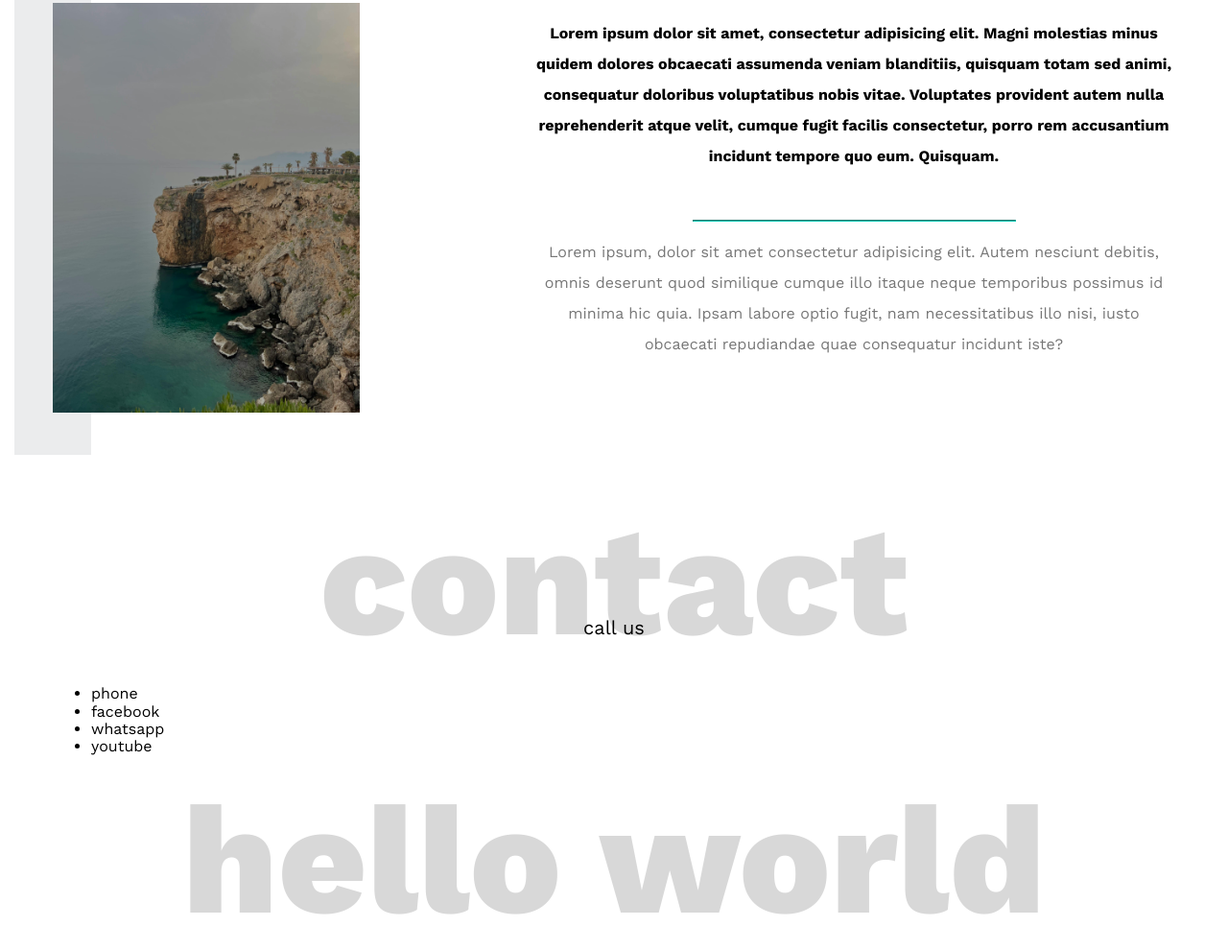
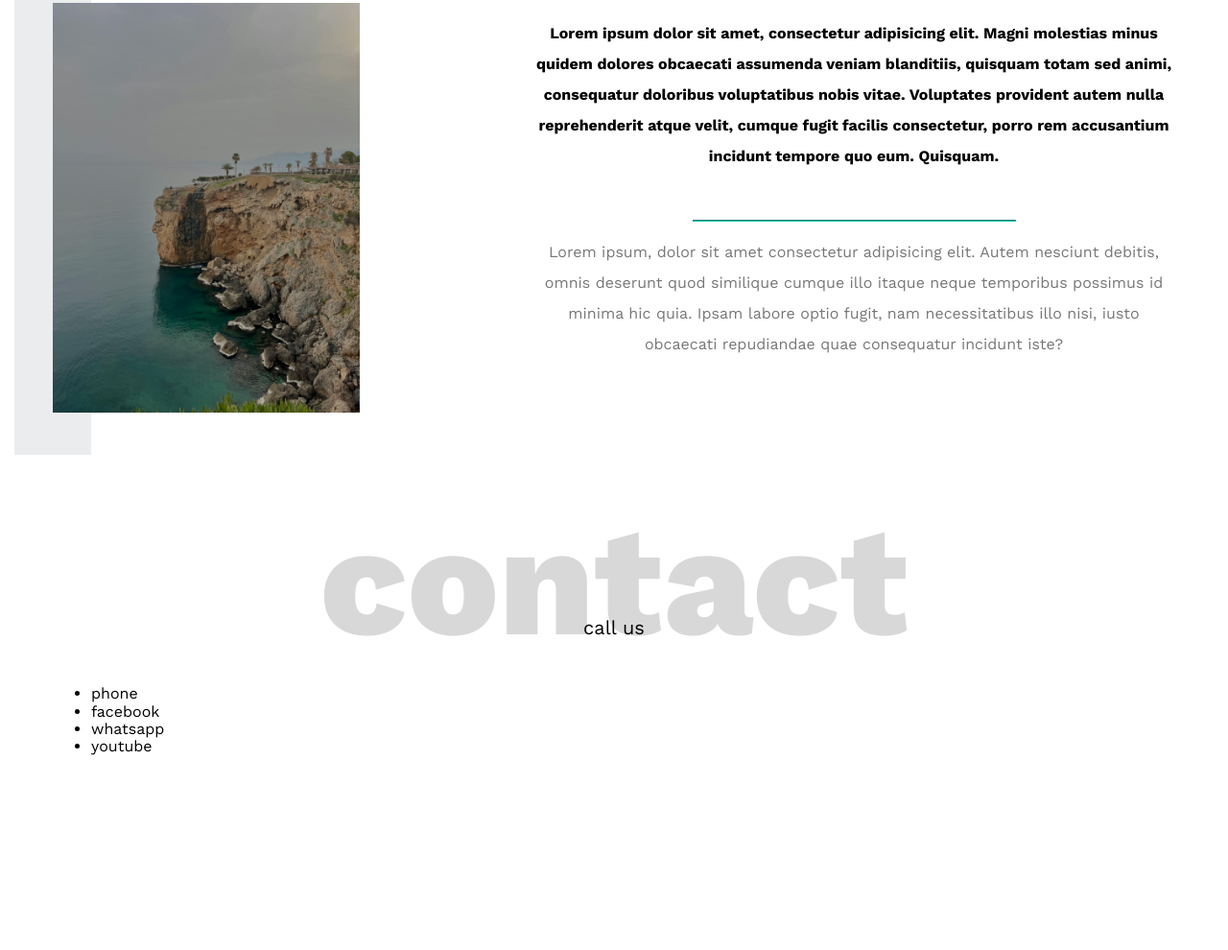
Before and after one commit to Moaz-Esmail/html_css-template-1, a plain HTML site: page index.html in a window 1280 px wide. Shown: the part 2833-3823 px from the top of the page at 96% size. After the commit the page ends 3637 px from the top, so only its background shows below. Drawn offline with nearby package versions, Linux system fonts and the light colour scheme.

Commit message:
delete hello

```diff
--- a/index.html
+++ b/index.html
@@ -228,8 +228,6 @@
 			</div>
 		</div>
 
-		<div class="title">
-			<h1>hello world</h1>
-		</div>
+
 	</body>
 </html>
```
